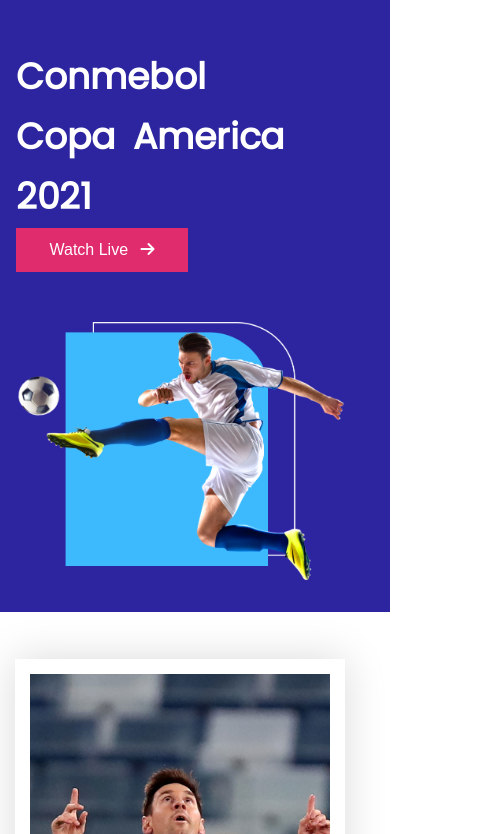
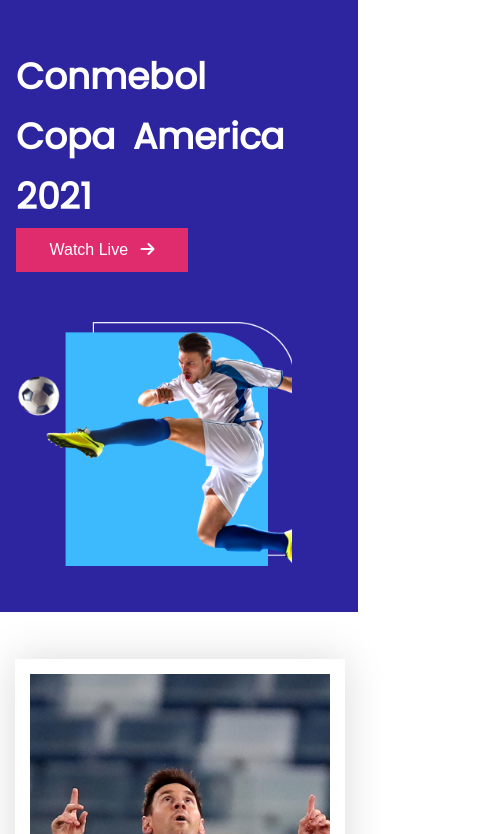
Before and after one commit to z4yed/responsive-copa, a plain HTML site: page index.html in a window 390 px wide. Shown: the part 83-917 px from the top of the page, 501 px wide, since content can reach past the window. Drawn offline with Linux system fonts and the light colour scheme.

Commit message:
Mobile Responsive Fixed.

```diff
--- a/styles/style.css
+++ b/styles/style.css
@@ -384,6 +384,11 @@ hr {
 /* For Mobile Devices */
 
 @media only screen and (max-width: 668px) {
+
+    body {
+        width: 358px;
+    }
+
     .nav-links.left-side a {
         display: none;
     }
@@ -395,7 +400,10 @@ hr {
     .overview {
         grid-template-columns: 1fr;
         grid-row-gap: 50px;
+        overflow-x: hidden;
     }
+
+
     .overview-title {
         height: 138px;
         width: 278px;
@@ -410,6 +418,7 @@ hr {
         display: flex;
         flex-direction: column;
         justify-content: space-between;
+        width: 350px;
     }
     .overview-title:first-child h1 {
         line-height: 50px;
@@ -421,13 +430,14 @@ hr {
         height: 260px;
         width: 329px;
     }
+
     .players {
         grid-template-columns: 1fr;
         margin: 47px 15px 60px;
     }
     .highlights {
         display: grid;
-        width: 360px;
+        width: 320px;
         padding: 15px;
         margin-top: 60px;
         grid-template-columns: 1fr;
```
